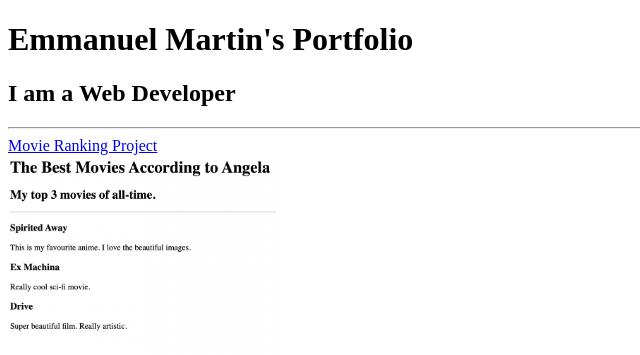
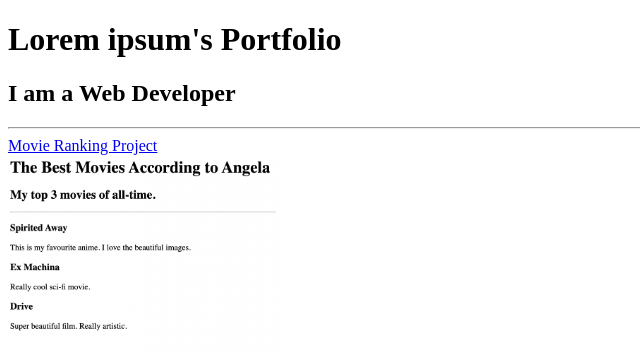
Before and after one commit to nuel-git/HTML-portfolio, a plain HTML site: page index.html in a window 1280 px wide. Shown: the top 355 px of the page, without its empty margins (0-640 px from the left). Drawn offline with Linux system fonts and the light colour scheme.

Commit message:
Update index.html

```diff
--- a/index.html
+++ b/index.html
@@ -5,7 +5,7 @@
     <meta charset="UTF-8">
     <meta name="viewport" content="width=device-width, initial-scale=1.0">
     <title>Nuel's Portfolio</title>
-    <h1>Emmanuel Martin's Portfolio</h1>
+    <h1>Lorem ipsum's Portfolio</h1>
     <h2>I am a Web Developer</h2>
     <hr />
 </head>
```
